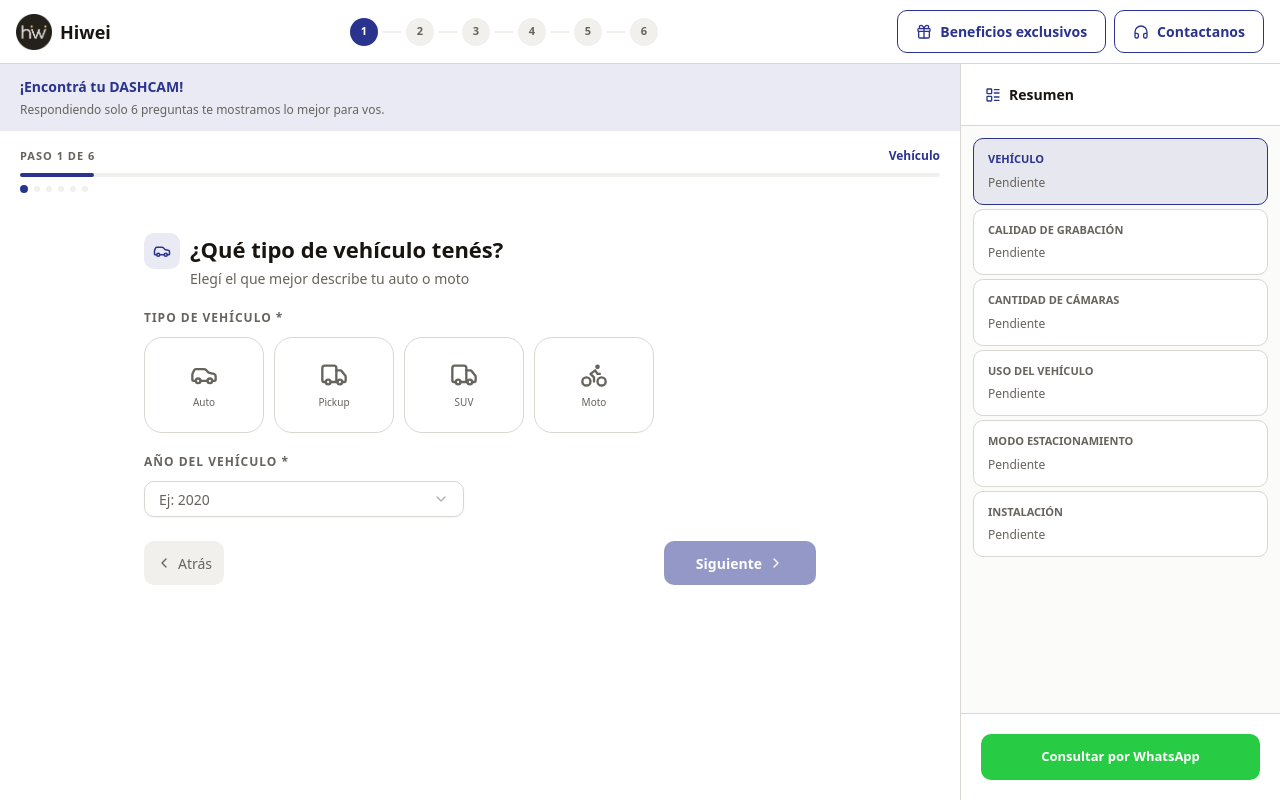
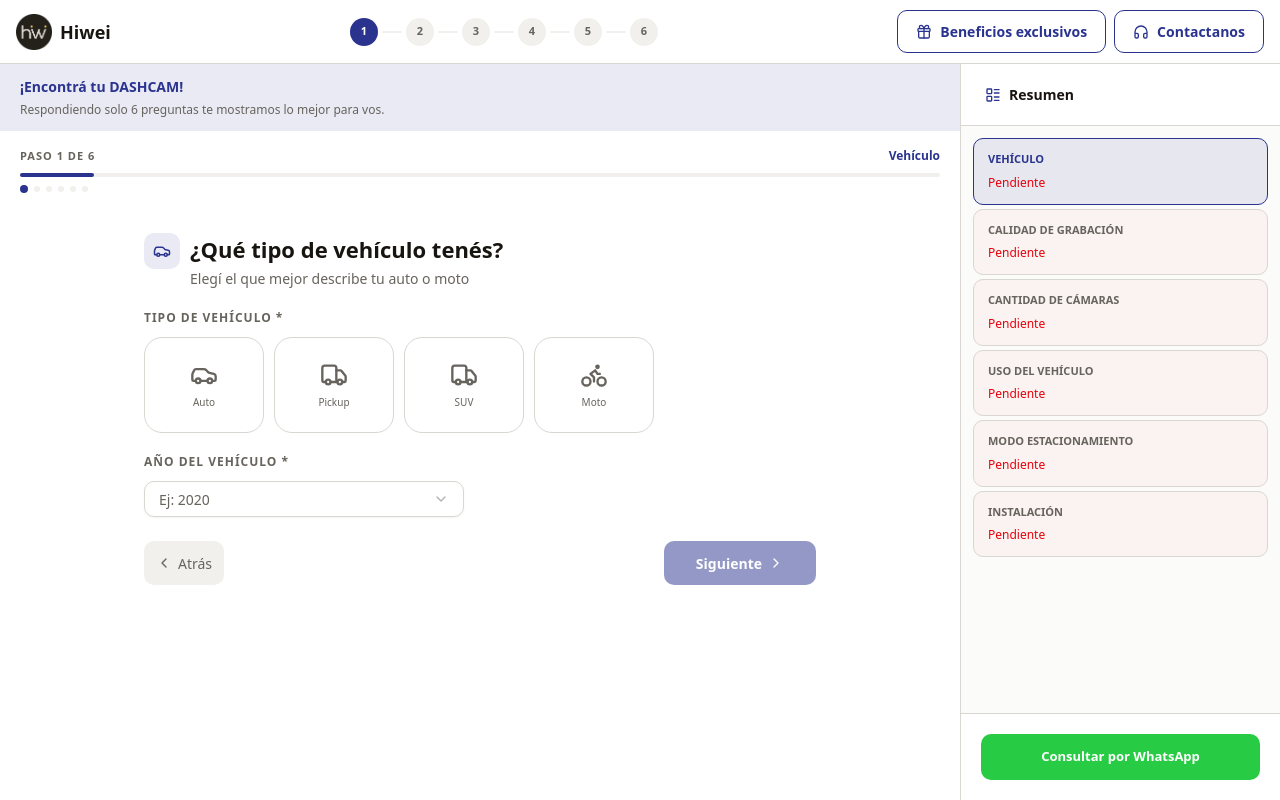
Before and after one commit to Stefafrontani/hiwei-app, a Next.js app: page /quiz in a window 1280 px wide. Built offline with nearby package versions, Linux system fonts and the light colour scheme.

Commit message:
Give a different ui when steps are not complete - in QuizSummarySteps

```diff
--- a/src/components/quiz/QuizSummarySteps.tsx
+++ b/src/components/quiz/QuizSummarySteps.tsx
@@ -44,7 +44,7 @@ export function QuizSummarySteps({ answers, currentStep }: QuizSummaryStepsProps
             <div
               key={step}
               className={`flex flex-col gap-1.5 rounded-lg px-3.5 py-3 transition-colors
-                ${isActive ? 'border border-brand bg-brand/10' : 'border border-border bg-card'}`}
+                ${isActive ? 'border border-brand bg-brand/10' : isPending ? 'border border-border bg-destructive/3' : 'border border-border bg-card'}`}
             >
               <div className="flex items-center justify-between">
                 <span
@@ -65,7 +65,7 @@ export function QuizSummarySteps({ answers, currentStep }: QuizSummaryStepsProps
                 </div>
               </div>
               <span
-                className={`text-[12px] font-medium ${isPending ? 'text-muted-foreground' : 'text-muted-foreground'}`}
+                className={`text-[12px] font-medium ${isPending ? 'text-destructive' : 'text-muted-foreground'}`}
               >
                 {summary}
               </span>
```
